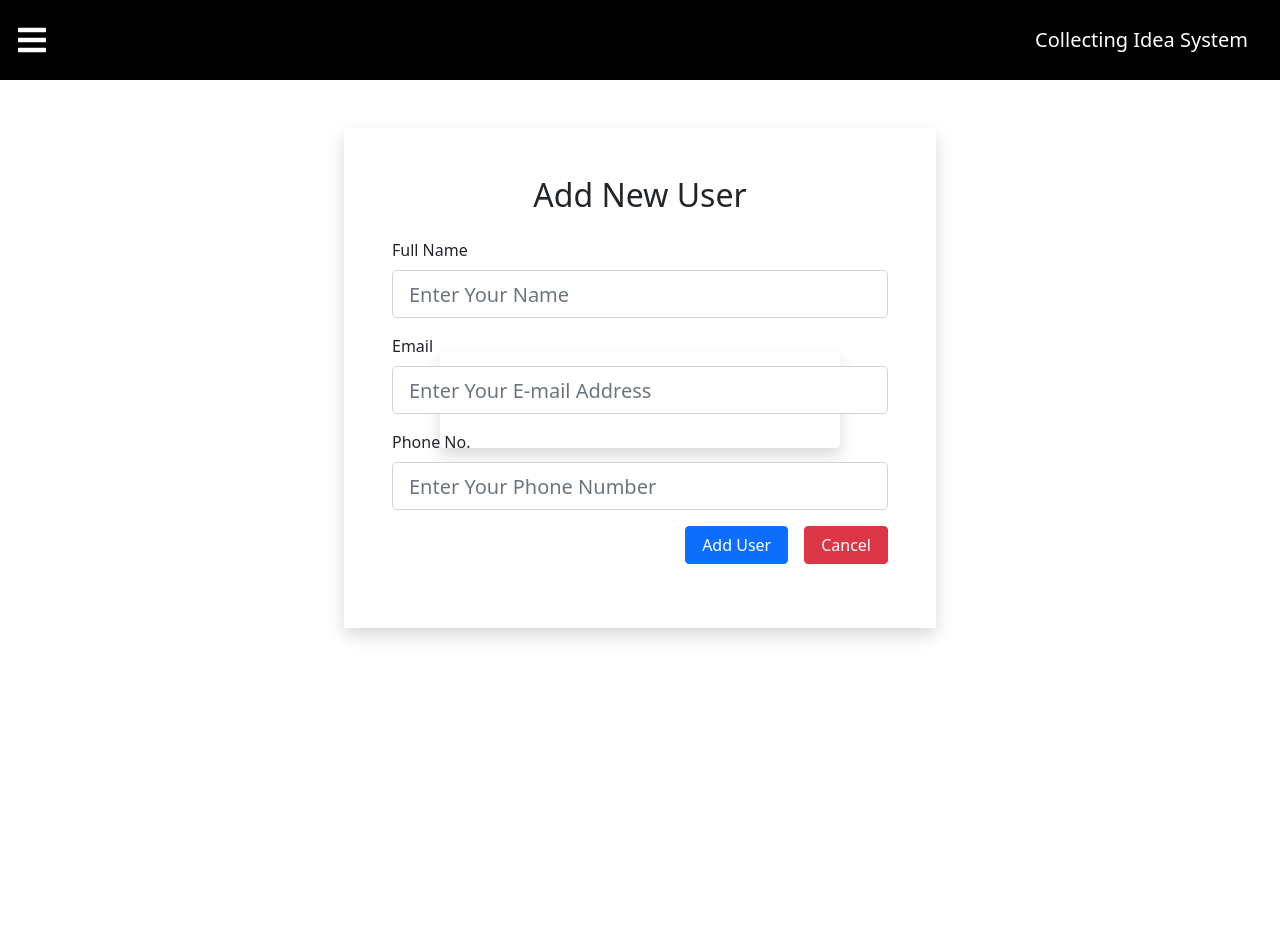
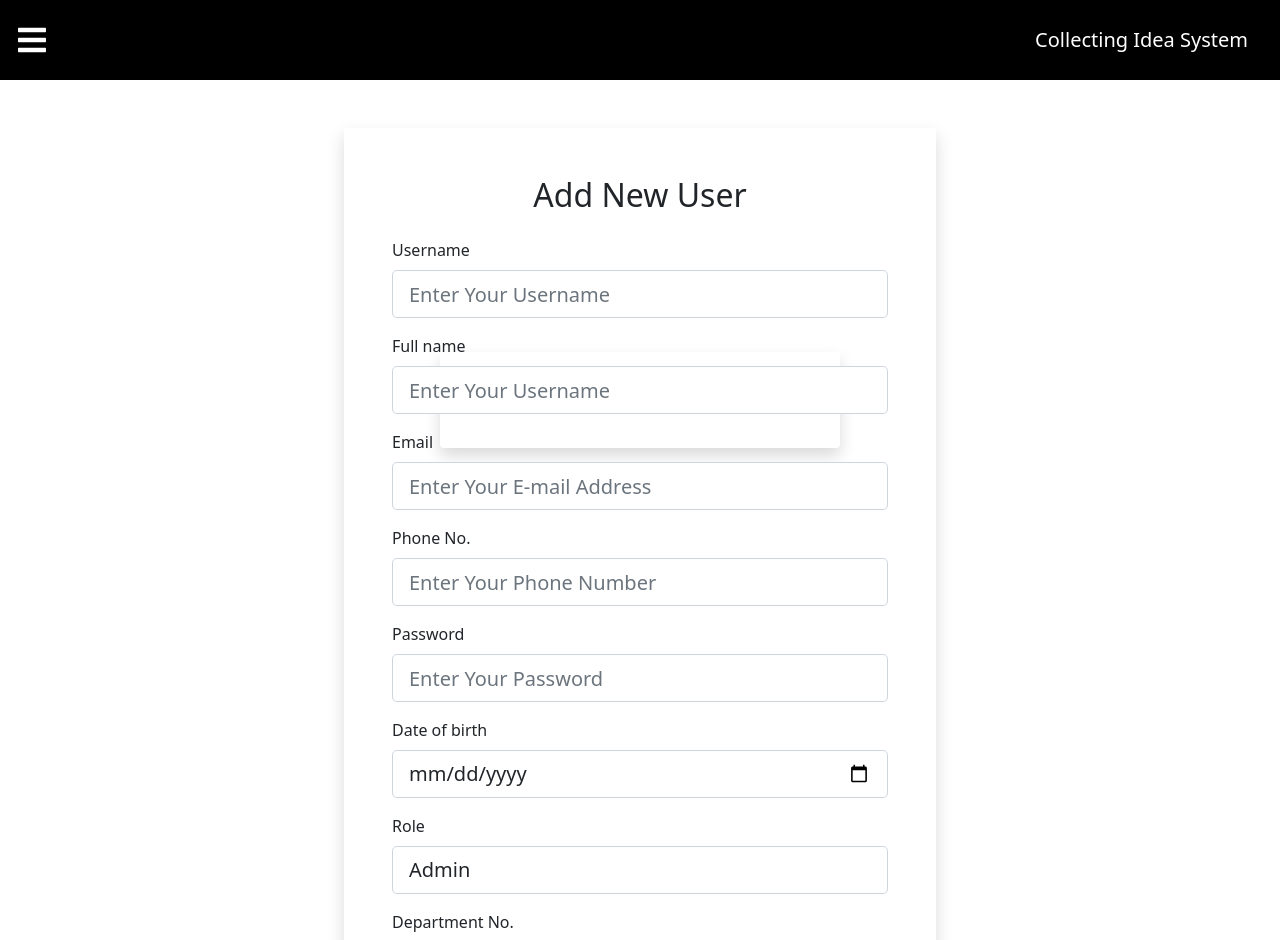
Before and after one commit to wrangzii/frontend-webproject, a React (Create React App) app: page /users/add in a window 1280 px wide. Shown: the top 940 px of the page. Before the commit the page ends 800 px from the top, so only its background shows below. Built offline with nearby package versions, Linux system fonts and the light colour scheme.

Commit message:
login page

```diff
--- a/src/components/form/Login.js
+++ b/src/components/form/Login.js
@@ -25,7 +25,7 @@ export default class Login extends React.Component {
 			method: 'POST',
 			headers: myHeaders,
 			body: raw,
-			redirect: '../departments/ListDepart.js'
+			redirect: 'follow'
 		};
 		fetch("http://localhost:8080/login", requestOptions)
 			.then(response => {
--- a/src/components/users/AddUser.js
+++ b/src/components/users/AddUser.js
@@ -9,9 +9,12 @@ export default class AddUser extends React.Component {
         this.state = {
             "email": "",
             "username": "",
-            "fullname": "",
+            "fullName": "",
             "phoneNumber": "",
             "dateOfBirth": "",
+            "role": [],
+            "password": "",
+            "departmentId": ""
         }
     }
 
@@ -23,19 +26,23 @@ export default class AddUser extends React.Component {
         var myHeaders = new Headers();
         myHeaders.append("Content-Type", "application/json");
         var raw = JSON.stringify({
-            "email": this.state.username,
+            "email": this.state.email,
             "username": this.state.username,
-            "fullname": this.state.fullname,
+            "fullName": this.state.fullName,
             "phoneNumber": this.state.phoneNumber,
             "dateOfBirth": this.state.dateOfBirth,
+            "role": this.state.role,
+            "password": this.state.password,
+            "departmentId": this.state.departmentId
         });
         var requestOptions = {
             method: 'POST',
             headers: myHeaders,
             body: raw,
-            redirect: './ListUser.js'
+            redirect: 'follow'
         };
-        fetch("http://localhost:8080/collecting_idea/user", requestOptions)
+        console.log(requestOptions);
+        fetch("http://localhost:8080/users/add", requestOptions)
             .then(response => {
                 console.log(response);
                 if (response.ok) {
@@ -62,15 +69,26 @@ export default class AddUser extends React.Component {
             <>
                 <div className="col-12 col-md-9 col-lg-6 mx-auto shadow p-3 p-md-5">
                     <h2 className="text-center mb-4">Add New User</h2>
-                    <form>
+                    <div>
                         <div className="form-group">
-                            <label htmlFor="name">Full Name</label>
+                            <label htmlFor="Username">Username</label>
                             <input
                                 type="text"
                                 className="form-control form-control-lg"
-                                placeholder="Enter Your Name"
+                                placeholder="Enter Your Username"
+                                name="Username"
+                                value={this.username}
+                                onChange={this.setParams}
+                            />
+                        </div>
+                        <div className="form-group">
+                            <label htmlFor="name">Full name</label>
+                            <input
+                                type="text"
+                                className="form-control form-control-lg"
+                                placeholder="Enter Your Username"
                                 name="name"
-                                value={this.username}
+                                value={this.fullName}
                                 onChange={this.setParams}
                             />
                         </div>
@@ -96,6 +114,58 @@ export default class AddUser extends React.Component {
                                 onChange={this.setParams}
                             />
                         </div>
+                        <div className="form-group">
+                            <label htmlFor="password">Password</label>
+                            <input
+                                type="password"
+                                className="form-control form-control-lg"
+                                placeholder="Enter Your Password"
+                                name="password"
+                                value={this.password}
+                                onChange={this.setParams}
+                            />
+                        </div>
+                        <div className="form-group">
+                            <label htmlFor="dateOfBirth">Date of birth</label>
+                            <input
+                                type="date"
+                                className="form-control form-control-lg"
+                                placeholder="Enter Your Dob"
+                                name="dateOfBirth"
+                                value={this.dateOfBirth}
+                                onChange={this.setParams}
+                            />
+                        </div>
+                        <div className="form-group">
+                            <label htmlFor="role">Role</label>
+                            <select
+                                name="role"
+                                className="form-control form-control-lg"
+                                placeholder="Enter Your Role"
+                                value={this.role}
+                                onChange={this.setParams}
+                            >
+                                <optgroup label="Role">
+                                    <option value="Admin">Admin</option>
+                                    <option value="QA manager">QA manager</option>
+                                    <option value="QA coordinator">QA coordinator</option>
+                                    <option value="Staff">Staff</option>
+                                </optgroup>
+                            </select>
+                        </div>
+                        <div className="form-group">
+                            <label htmlFor="departmentId">Department No.</label>
+                            <input
+                                type="text"
+                                className="form-control form-control-lg"
+                                placeholder="Enter Your Department Id"
+                                name="departmentId"
+                                value={this.departmentId}
+                                onChange={this.setParams}
+                            />
+                        </div>
+
+
                         {/* <div className="form-group">
                             <label htmlFor="department">Department</label>
                             <select
@@ -133,7 +203,7 @@ export default class AddUser extends React.Component {
                             <button className="btn btn-primary px-3 mr-3" onClick={this.addUser}>Add User</button>
                             <Link to="/users" className="btn btn-danger px-3">Cancel</Link>
                         </div>
-                    </form>
+                    </div>
                 </div>
             </>
         )
@@ -241,4 +311,105 @@ export default class AddUser extends React.Component {
 //     )
 // }
 
+// const AddUser = () => {
+
+//     let navigate = useNavigate();
+//     const [user, setUser] = useState({
+//         name: "",
+//         email: "",
+//         phone: "",
+//         department: "",
+//         role: ""
+//     });
+
+//     const { name, email, phone, department, role } = user;
+//     const onInputChange = e => {
+//         setUser({ ...user, [e.target.name]: e.target.value });
+//     };
+
+//     const onSubmit = async e => {
+//         e.preventDefault();
+//         await axios.post("http://localhost:3003/users", user);
+//         navigate("/users");
+//     };
+
+//     return (
+        // <div className="col-12 col-md-9 col-lg-6 mx-auto shadow p-3 p-md-5">
+        //     <h2 className="text-center mb-4">Add New User</h2>
+        //     <form onSubmit={e => onSubmit(e)}>
+        //         <div className="form-group">
+        //             <label htmlFor="name">Full Name</label>
+        //             <input
+        //                 type="text"
+        //                 className="form-control form-control-lg"
+        //                 placeholder="Enter Your Name"
+        //                 name="name"
+        //                 value={name}
+        //                 onChange={e => onInputChange(e)}
+        //             />
+        //         </div>
+        //         <div className="form-group">
+        //             <label htmlFor="email">Email</label>
+        //             <input
+        //                 type="email"
+        //                 className="form-control form-control-lg"
+        //                 placeholder="Enter Your E-mail Address"
+        //                 name="email"
+        //                 value={email}
+        //                 onChange={e => onInputChange(e)}
+        //             />
+        //         </div>
+        //         <div className="form-group">
+        //             <label htmlFor="phone">Phone No.</label>
+        //             <input
+        //                 type="text"
+        //                 className="form-control form-control-lg"
+        //                 placeholder="Enter Your Phone Number"
+        //                 name="phone"
+        //                 value={phone}
+        //                 onChange={e => onInputChange(e)}
+        //             />
+        //         </div>
+        //         <div className="form-group">
+        //             <label htmlFor="department">Department</label>
+        //             <select
+        //                 name="department"
+        //                 className="form-control form-control-lg"
+        //                 placeholder="Enter Your Department"
+        //                 value={department}
+        //                 onChange={e => onInputChange(e)}
+        //             >
+        //                 <optgroup label="Department">
+        //                     <option value="QA department">QA department</option>
+        //                     <option value="Falcuty of IT">Falcuty of IT</option>
+        //                     <option value="HR department">HR department</option>
+        //                 </optgroup>
+        //             </select>
+        //         </div>
+        //         <div className="form-group">
+        //             <label htmlFor="role">Role</label>
+        //             <select
+        //                 name="role"
+        //                 className="form-control form-control-lg"
+        //                 placeholder="Enter Your Role"
+        //                 value={role}
+        //                 onChange={e => onInputChange(e)}
+        //             >
+        //                 <optgroup label="Role">
+        //                     <option value="Admin">Admin</option>
+        //                     <option value="QA manager">QA manager</option>
+        //                     <option value="QA coordinator">QA coordinator</option>
+        //                     <option value="Staff">Staff</option>
+        //                 </optgroup>
+        //             </select>
+        //         </div>
+        //         <div className="form-group text-right">
+        //             <button className="btn btn-primary px-3 mr-3">Add User</button>
+        //             <Link to="/users" className="btn btn-danger px-3">Cancel</Link>
+        //         </div>
+        //     </form>
+        // </div>
+//     )
+// }
+
 // export default AddUser;
```
